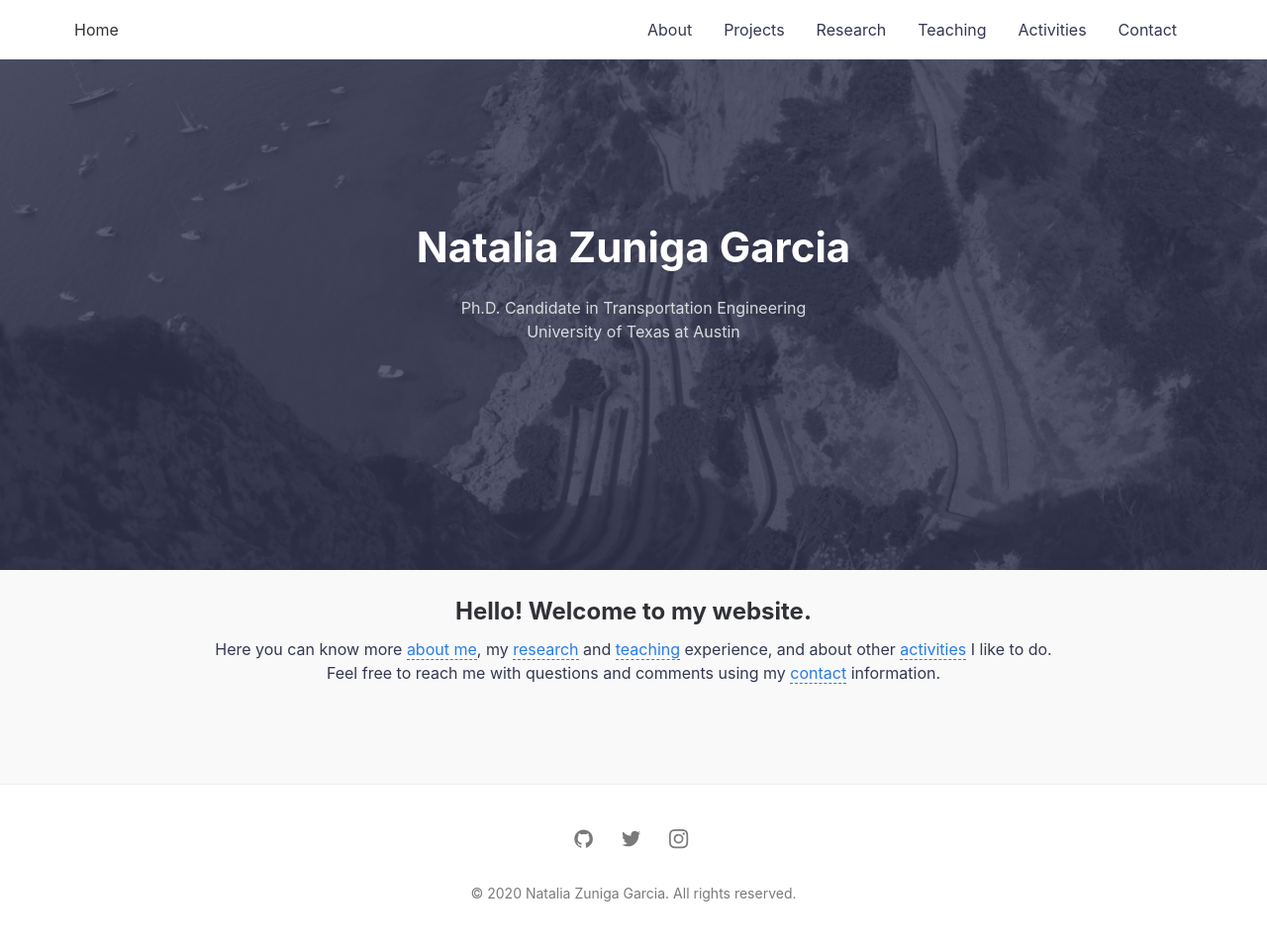
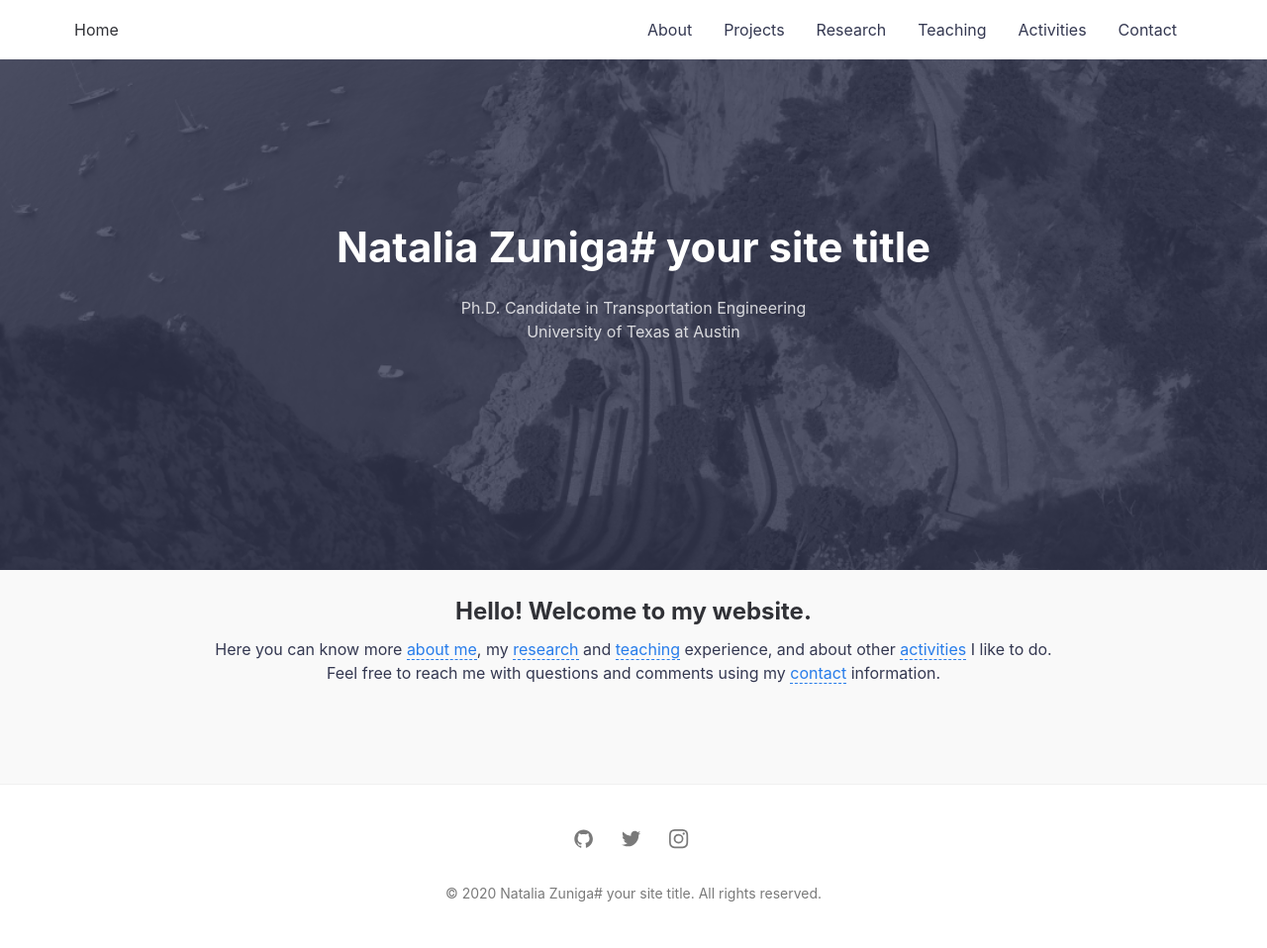
Before and after one commit to nzunigag/nzunigag.github.io, a Jekyll site: the page built from index.md, in a window 1280 px wide. Shown: the whole page at 99% size. Built offline with Jekyll 4.4.1, drawn with Linux system fonts in a browser that asks for light colours.

Commit message:
Update _config.yml

```diff
--- a/_config.yml
+++ b/_config.yml
@@ -1,5 +1,5 @@
 # SITE CONFIGURATION
-title: Natalia Zuniga Garcia # your site title
+title: Natalia Zuniga# your site title
 author: GitHub User # You :P
 description: > # Meta description of Homepage
   Natalia Zuniga-Garcia personal website.
```
